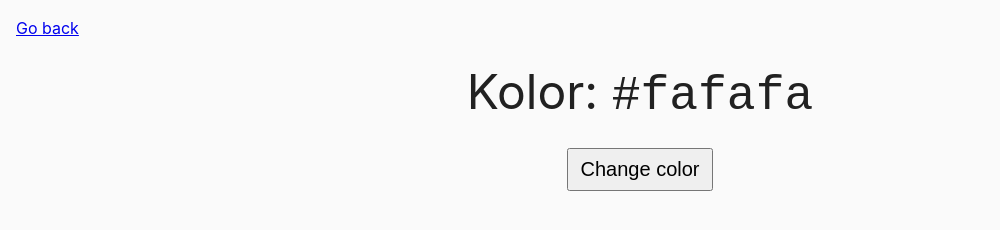
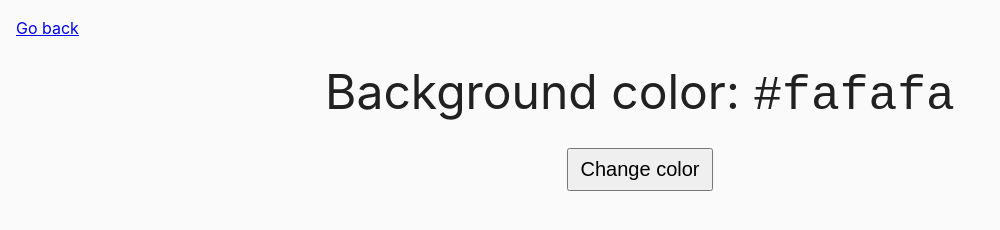
Before and after one commit to Dawid-Bazyluk/js-test-hw06, a plain HTML site: page task-09.html in a window 1280 px wide. Shown: the whole page, without its empty margins (0-1000 px from the left). Drawn offline with Linux system fonts and the light colour scheme.

Commit message:
Update task-09.html

```diff
--- a/task-09.html
+++ b/task-09.html
@@ -32,7 +32,7 @@
     <p><a href="index.html">Go back</a></p>
 
     <div class="widget">
-      <p>Kolor: <span class="color">-</span></p>
+      <p>Background color: <span class="color">-</span></p>
       <button type="button" class="change-color">Change color</button>
     </div>
 
```
